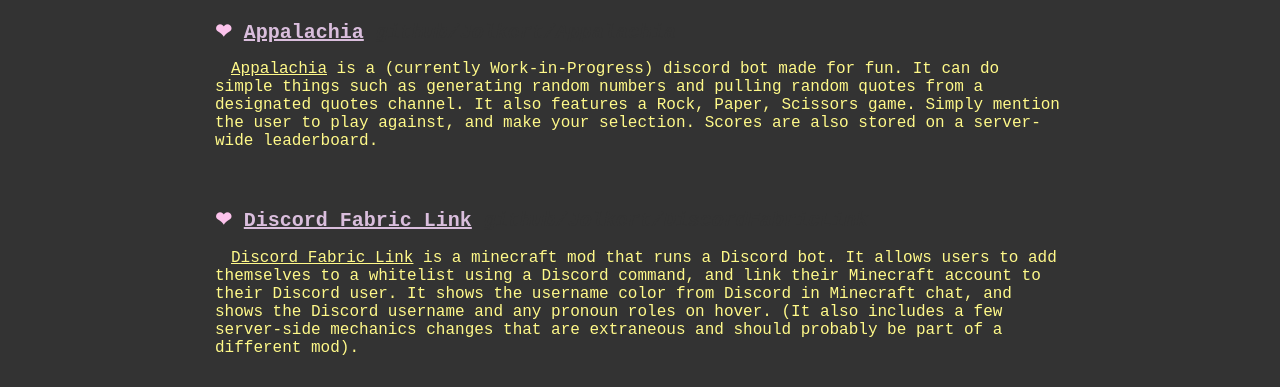
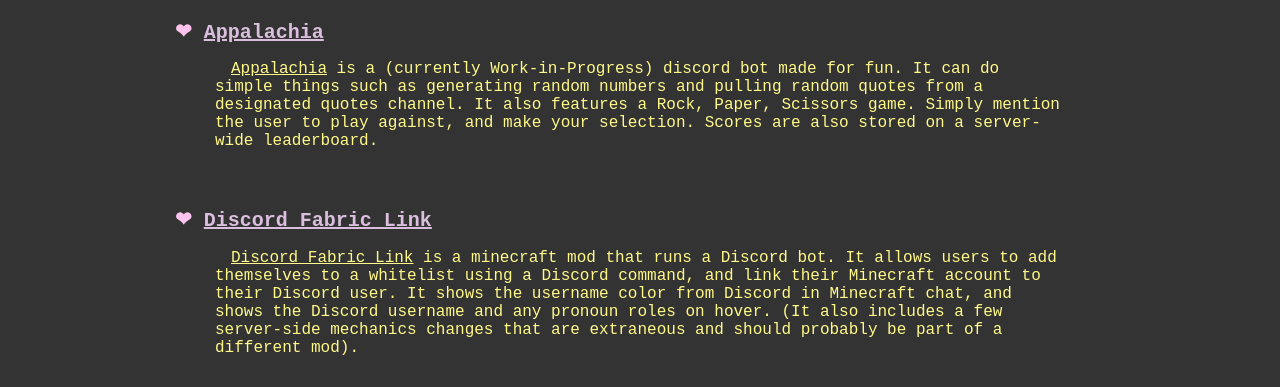
Before and after one commit to Jolkert/jolkert.dev, a plain HTML site: page index.html in a window 1280 px wide. Shown: the part 413-800 px from the top of the page. Drawn offline with Linux system fonts and the light colour scheme; a web font is replaced by a local one.

Commit message:
negative h2 indent

```diff
--- a/css/styles.css
+++ b/css/styles.css
@@ -107,6 +107,7 @@ main {
 h2 {
 	text-align: left;
 	font-size: 15pt;
+	text-indent: -2em;
 }
 
 p {
```
